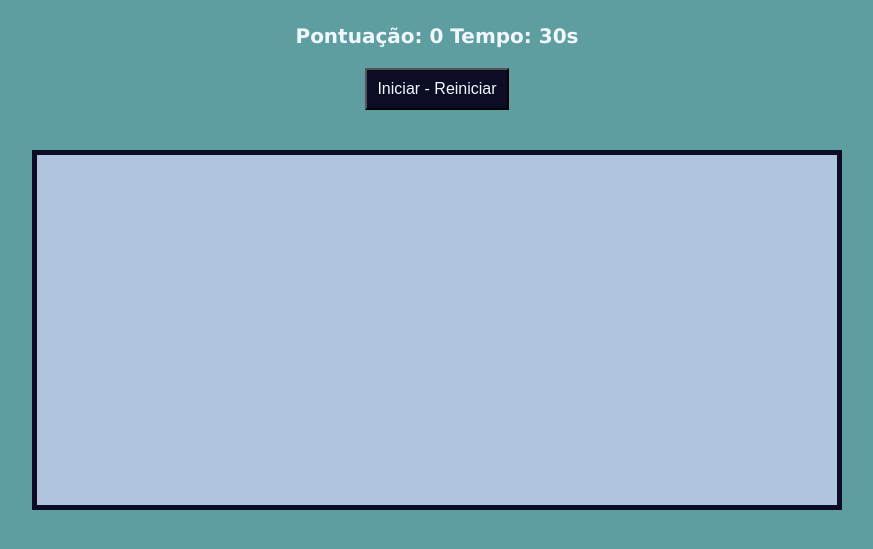
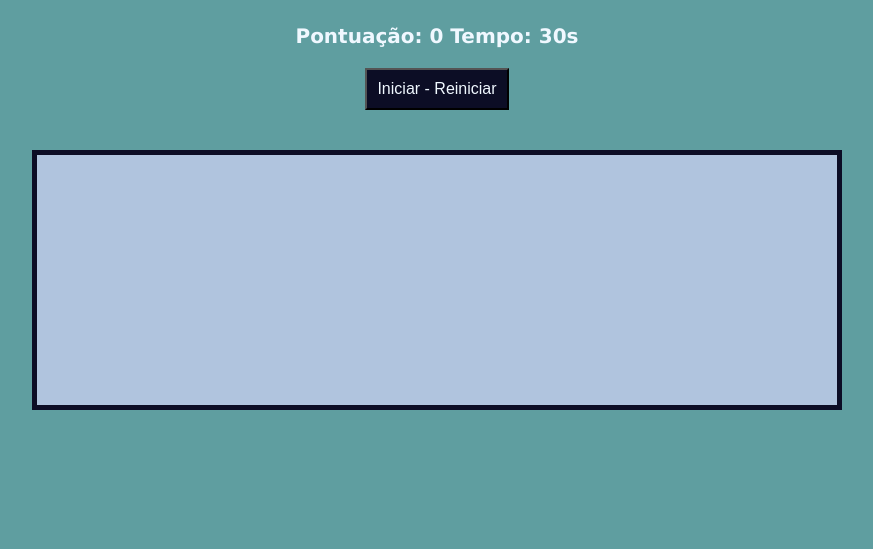
Before and after one commit to alice42ag/jogo_de_alvo-D, a plain HTML site: page index.html in a window 1280 px wide. Shown: the part 77-626 px from the top of the page, without its empty margins (203-1076 px from the left). Drawn offline with Linux system fonts and the light colour scheme.

Commit message:
Update style.css

```diff
--- a/style.css
+++ b/style.css
@@ -9,7 +9,7 @@ body{
 
 #game-area{
     width: 800px; /*Largura da área do jogo*/
-    height: 350px; /*Altura da área do jogo*/
+    height: 250px; /*Altura da área do jogo*/
     border: 5px solid rgb(12, 13, 37); /*Define borda com 5px de espessura e cor sólida*/
     margin: 20px auto; /*Adiciona margem de 20px em cima e em baixo da área do jogo*/
     position: relative; /*Permite posicionar elementos dentro da área do jogo*/
```
